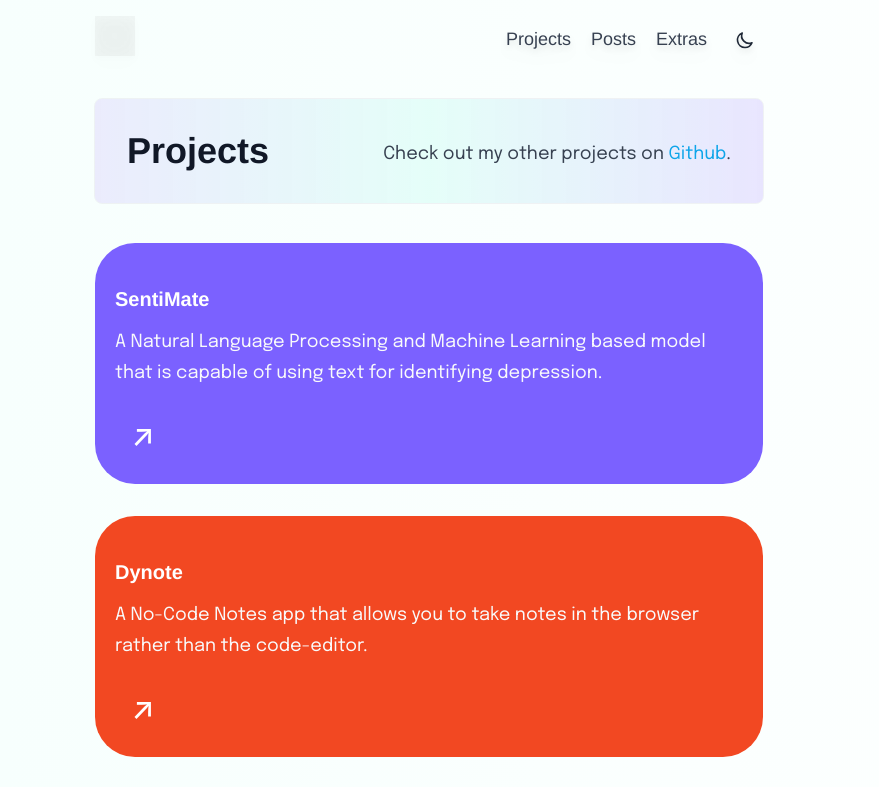
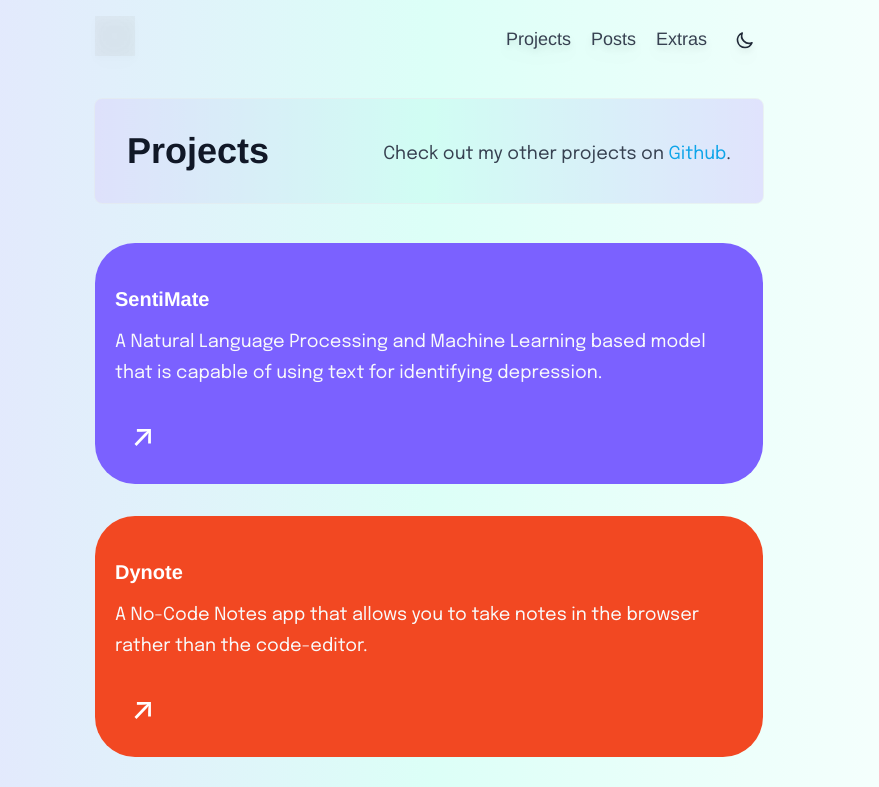
Before and after one commit to achntj/garden, a Next.js app: page /projects in a window 1280 px wide. Shown: the top 787 px of the page, without its empty margins (211-1090 px from the left). Built offline with nearby package versions, Linux system fonts and the light colour scheme; no server answers.

Commit message:
reduce gradient banding

```diff
--- a/components/Base.tsx
+++ b/components/Base.tsx
@@ -22,7 +22,7 @@ export default function Base({ children, ...pageProps }) {
           }
         />
       </Head>
-      <div className="bg-gradient-to-r from-[#e6dfffec] via-[#dcfff7d0] to-[#fff] animate-gradient-x dark:bg-[#050505] dark:bg-none prose-a:text-sky-500 prose-a:no-underline prose-a:transition dark:prose-a:text-zinc-300 hover:prose-a:text-sky-600 dark:hover:prose-a:text-pink-600 dark:prose-headings:text-slate-200 dark:prose-strong:text-zinc-300 prose-blockquote:border-emerald-400 dark:prose-blockquote:text-zinc-300">
+      <div className="bg-gradient-to-r from-[#e6dfff] via-[#dcfff7] to-[#fff] dark:bg-[#050505] dark:bg-none prose-a:text-sky-500 prose-a:no-underline prose-a:transition dark:prose-a:text-zinc-300 hover:prose-a:text-sky-600 dark:hover:prose-a:text-pink-600 dark:prose-headings:text-slate-200 dark:prose-strong:text-zinc-300 prose-blockquote:border-emerald-400 dark:prose-blockquote:text-zinc-300">
         <div className="max-w-[700px] mx-auto flex flex-col min-h-screen px-8 sm:px-4">
           <Nav />
           <div className="text-gray-700 prose flex-grow dark:text-zinc-400 prose-p:font-body">
--- a/components/PageIntro.tsx
+++ b/components/PageIntro.tsx
@@ -1,7 +1,7 @@
 export default function PageIntro({ children }) {
   return (
     <div className="relative">
-      <div className="absolute -inset-px opacity-50 dark:bg-gradient-to-r dark:from-white dark:to-pink-600 bg-gradient-to-r from-[#dcd5fcec] via-[#c7fdf1d0] to-[#d3c8ffec] rounded-lg border-[1px] dark:blur transition duration-500"></div>
+      <div className="absolute -inset-px opacity-50 dark:bg-gradient-to-r dark:from-white dark:to-pink-600 bg-gradient-to-r from-[#dcd5fc] via-[#c7fdf1] to-[#d3c8ff] rounded-lg border-[1px] dark:blur transition duration-500"></div>
       <div className="relative dark:bg-[#050505] rounded-lg p-8 mb-10 sm:flex items-end justify-between">
         {children}
       </div>
```
